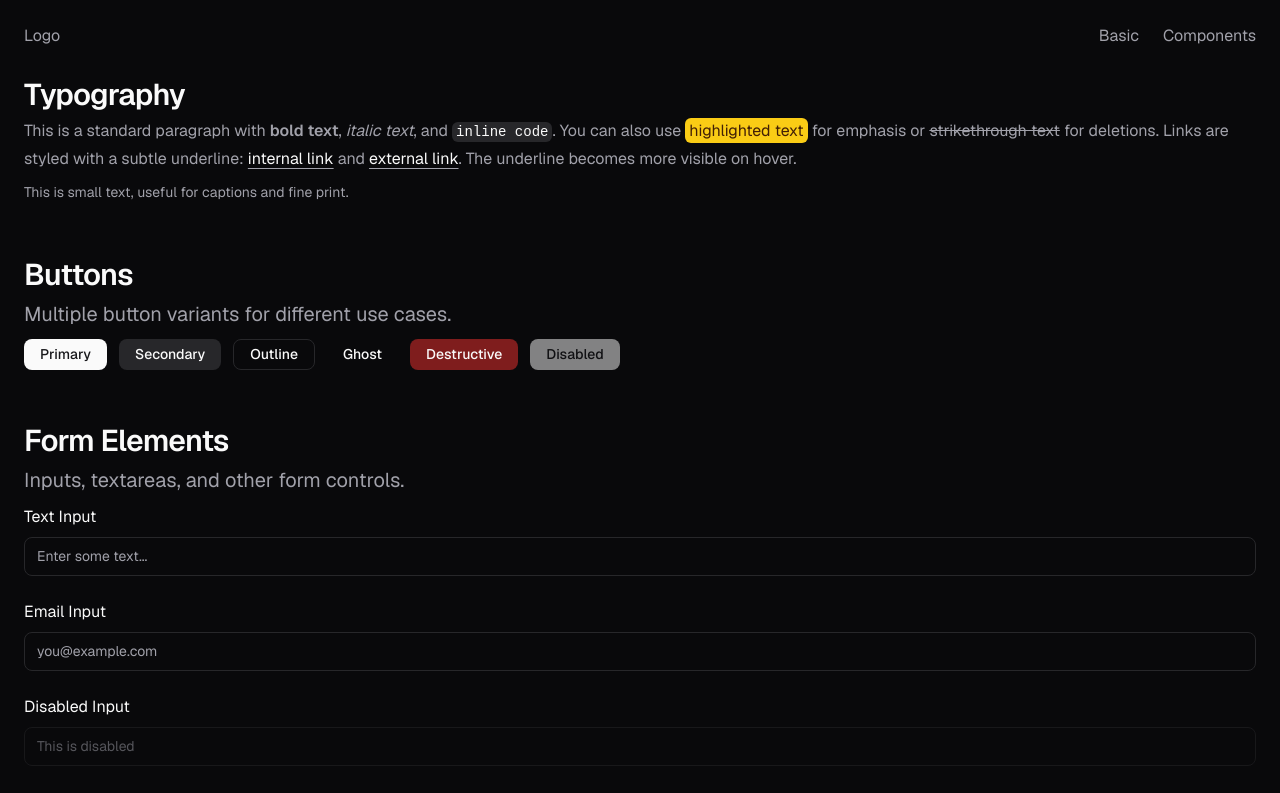
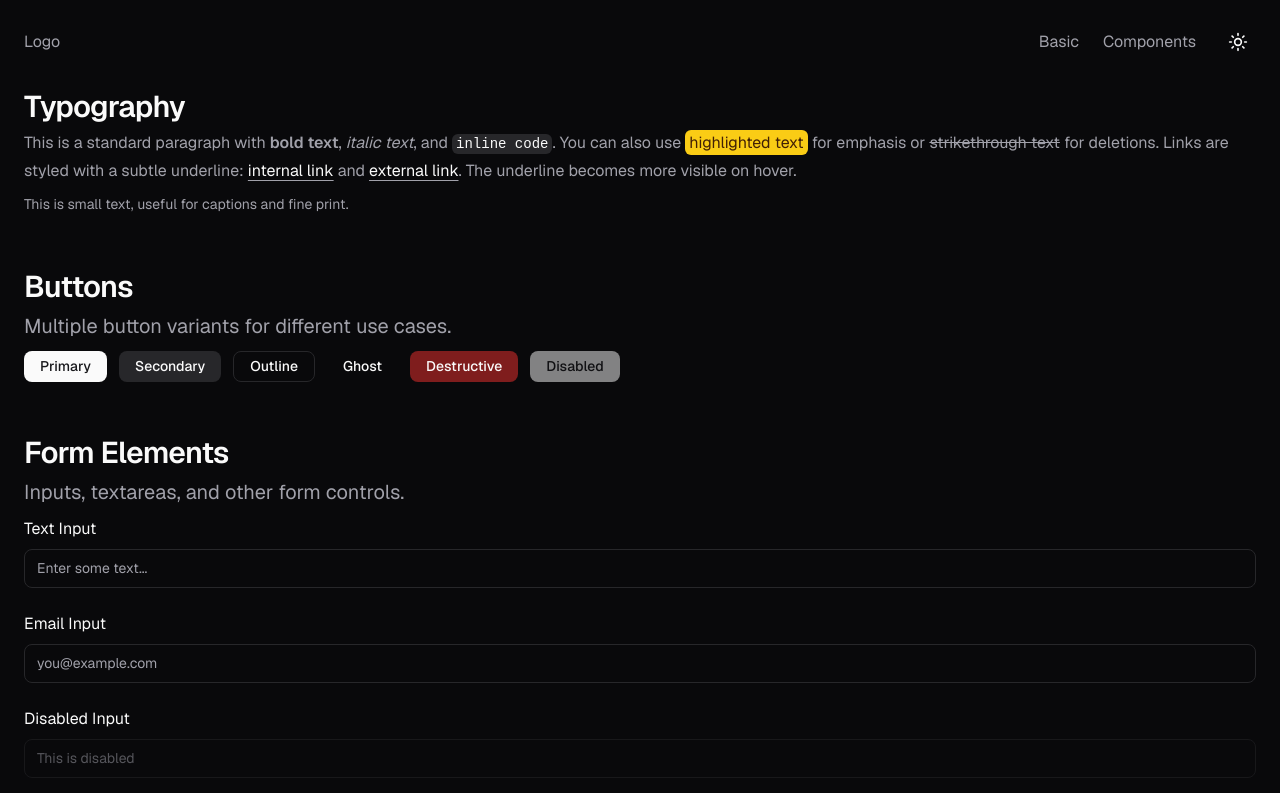
Before and after one commit to wmaurin/web-template, a React (Vite) app: page /basic in a window 1280 px wide. Shown: the top 793 px of the page. Built offline with nearby package versions, Linux system fonts and the light colour scheme.

Commit message:
feat: implement theme toggler

```diff
--- a/index.html
+++ b/index.html
@@ -14,6 +14,11 @@
     <title>Website Template</title>
   </head>
   <body>
+    <script>
+      if (localStorage.getItem('theme') === 'light') {
+        document.documentElement.classList.add('light');
+      }
+    </script>
     <div id="root"></div>
     <script type="module" src="/src/main.tsx"></script>
   </body>
--- a/src/components/Navbar.tsx
+++ b/src/components/Navbar.tsx
@@ -1,4 +1,5 @@
 import { Link } from 'react-router-dom';
+import ThemeToggle from './ThemeToggle';
 
 function Navbar() {
   const navLinks = [
@@ -11,12 +12,13 @@ function Navbar() {
       <div>
         <Link to="/">Logo</Link>
       </div>
-      <div className="flex gap-6">
+      <div className="flex items-center gap-6">
         {navLinks.map((link) => (
           <Link to={link.path} key={link.path}>
             {link.label}
           </Link>
         ))}
+        <ThemeToggle />
       </div>
     </nav>
   );
--- /dev/null
+++ b/src/components/ThemeToggle.tsx
@@ -0,0 +1,61 @@
+import { useEffect, useState } from 'react';
+
+function ThemeToggle() {
+  const [isDark, setIsDark] = useState(() => {
+    if (typeof window === 'undefined') return true;
+    return localStorage.getItem('theme') !== 'light';
+  });
+
+  useEffect(() => {
+    const root = document.documentElement;
+    if (isDark) {
+      root.classList.remove('light');
+      localStorage.setItem('theme', 'dark');
+    } else {
+      root.classList.add('light');
+      localStorage.setItem('theme', 'light');
+    }
+  }, [isDark]);
+
+  return (
+    <button
+      onClick={() => setIsDark(!isDark)}
+      className="ghost"
+      aria-label={isDark ? 'Switch to light mode' : 'Switch to dark mode'}
+      style={{ padding: '0.5rem' }}
+    >
+      <svg
+        width="20"
+        height="20"
+        viewBox="0 0 24 24"
+        fill="none"
+        stroke="currentColor"
+        strokeWidth="2"
+        strokeLinecap="round"
+        strokeLinejoin="round"
+        style={{
+          transition: 'transform 0.3s ease, opacity 0.3s ease',
+          transform: isDark ? 'rotate(0deg)' : 'rotate(360deg)',
+        }}
+      >
+        {isDark ? (
+          <>
+            <circle cx="12" cy="12" r="4" />
+            <path d="M12 2v2" />
+            <path d="M12 20v2" />
+            <path d="m4.93 4.93 1.41 1.41" />
+            <path d="m17.66 17.66 1.41 1.41" />
+            <path d="M2 12h2" />
+            <path d="M20 12h2" />
+            <path d="m6.34 17.66-1.41 1.41" />
+            <path d="m19.07 4.93-1.41 1.41" />
+          </>
+        ) : (
+          <path d="M12 3a6 6 0 0 0 9 9 9 9 0 1 1-9-9Z" />
+        )}
+      </svg>
+    </button>
+  );
+}
+
+export default ThemeToggle;
--- a/src/components/index.ts
+++ b/src/components/index.ts
@@ -5,3 +5,4 @@ export { default as Card } from './Card';
 export { default as Cards } from './Cards';
 export { default as Table } from './Table';
 export { default as Hero } from './Hero';
+export { default as ThemeToggle } from './ThemeToggle';
--- a/src/index.css
+++ b/src/index.css
@@ -117,6 +117,33 @@
   -webkit-font-smoothing: antialiased;
   -moz-osx-font-smoothing: grayscale;
   -webkit-text-size-adjust: 100%;
+}
+
+/* Light mode */
+:root.light {
+  color-scheme: light;
+  --color-background: hsl(0 0% 100%);
+  --color-foreground: hsl(240 10% 3.9%);
+  --color-card: hsl(0 0% 100%);
+  --color-card-foreground: hsl(240 10% 3.9%);
+  --color-popover: hsl(0 0% 100%);
+  --color-popover-foreground: hsl(240 10% 3.9%);
+  --color-primary: hsl(240 5.9% 10%);
+  --color-primary-foreground: hsl(0 0% 98%);
+  --color-secondary: hsl(240 4.8% 95.9%);
+  --color-secondary-foreground: hsl(240 5.9% 10%);
+  --color-secondary-hover: hsl(240 4.8% 90%);
+  --color-muted: hsl(240 4.8% 95.9%);
+  --color-muted-foreground: hsl(240 3.8% 46.1%);
+  --color-accent: hsl(240 4.8% 95.9%);
+  --color-accent-foreground: hsl(240 5.9% 10%);
+  --color-destructive: hsl(0 84.2% 60.2%);
+  --color-destructive-foreground: hsl(0 0% 98%);
+  --color-destructive-hover: hsl(0 84.2% 50%);
+  --color-border: hsl(240 5.9% 90%);
+  --color-input: hsl(240 5.9% 90%);
+  --color-ring: hsl(240 5.9% 10%);
+  --color-selection: hsl(240 4.9% 10% / 0.1);
 }
 
 body {
```
